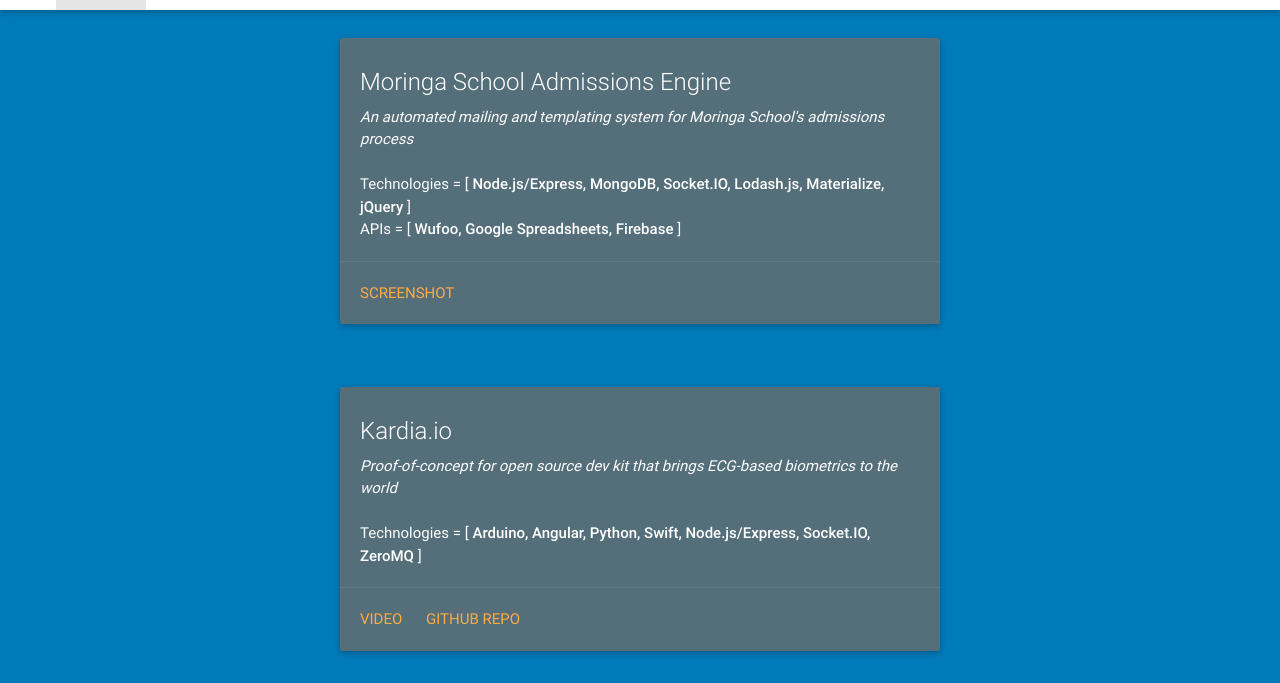
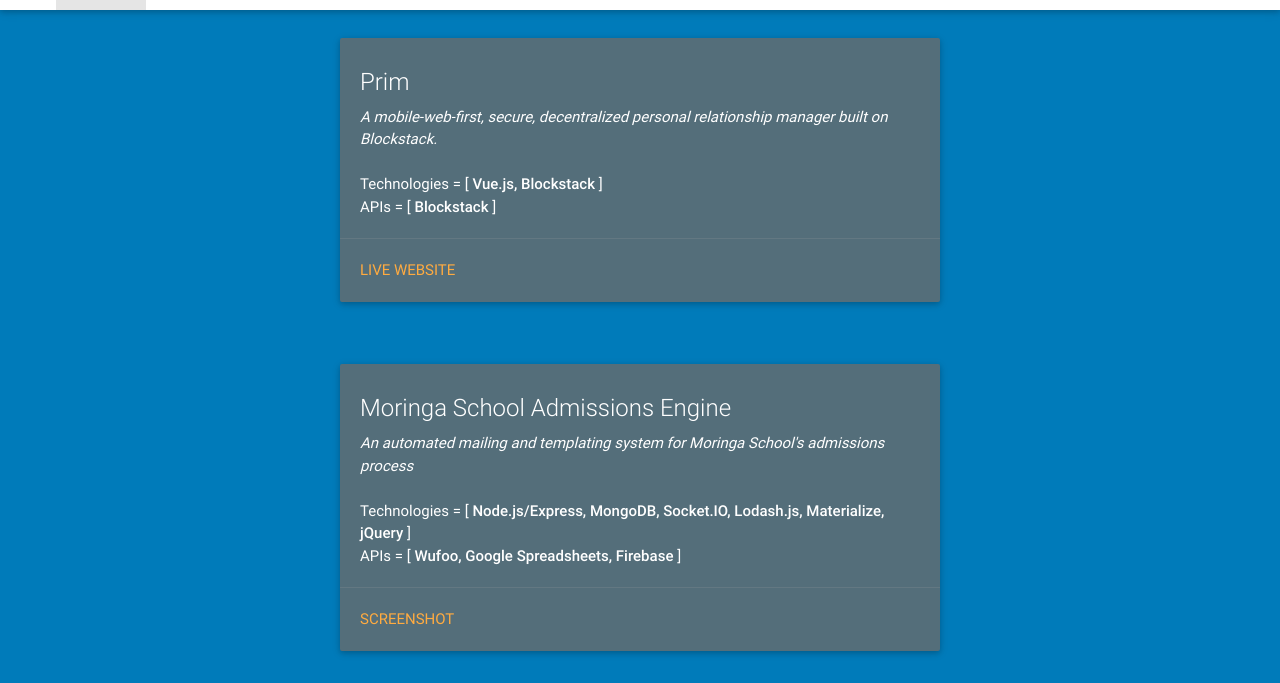
Before and after one commit to cdepman/cdepman.github.io, a website: page app/myWork.html at #/software in a window 1280 px wide. Shown: the part 54-737 px from the top of the page. Drawn offline with Linux system fonts and the light colour scheme; files whose address does not match are found by name.

Commit message:
add new item to projects

```diff
--- a/app/myWork/software/software.html
+++ b/app/myWork/software/software.html
@@ -1,4 +1,19 @@
 <div>
+    <div class="row">
+        <div class="col s6 offset-s3">
+          <div class="card blue-grey darken-1">
+            <div class="card-content white-text">
+             <span class="card-title">Prim</span>
+              <p><em>A mobile-web-first, secure, decentralized personal relationship manager built on Blockstack.</em></p><br>
+              <p>Technologies =  [ <strong>Vue.js, Blockstack</strong> ]</p>
+              <p>APIs =  [ <strong>Blockstack</strong> ]</p>
+            </div>
+            <div class="card-action">
+              <a href="https://prim.space/" target="_blank">Live Website</a>
+            </div>
+          </div>
+        </div>
+      </div>
   <div class="row">
      <div class="col s6 offset-s3">
        <div class="card blue-grey darken-1">
```
